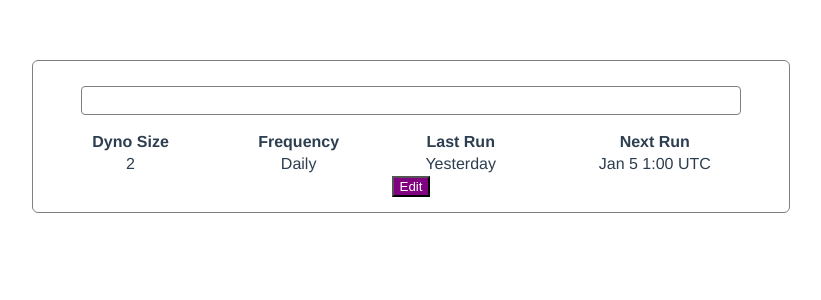
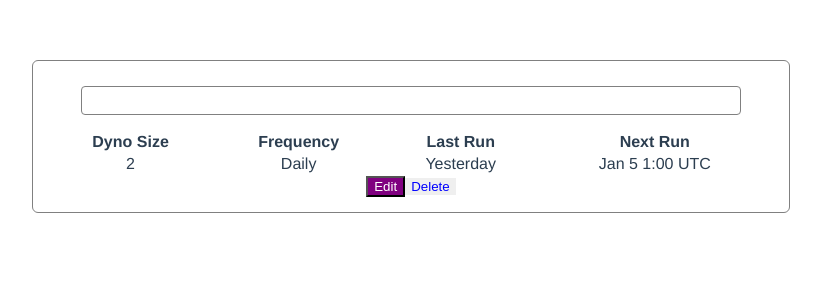
Before and after one commit to TheMkrage/Scheduler, a Vue app: page / in a window 1280 px wide. Shown: the top 300 px of the page, without its empty margins (229-1050 px from the left). Built offline with nearby package versions, Linux system fonts and the light colour scheme.

Commit message:
destructive button

```diff
--- a/src/components/Schedule.vue
+++ b/src/components/Schedule.vue
@@ -37,7 +37,8 @@
 				</td>
 			</tr>
 		</table>
-		<button class="button" :class="{ dominant: !isEditing }" @click="toggleEditing">{{ isEditing ? 'Save' : 'Edit' }}</button>
+		<button class="main-button" :class="{ dominant: !isEditing }" @click="toggleEditing">{{ isEditing ? 'Save' : 'Edit' }}</button>
+		<button class="text-only-button" @click="destructiveButtonPressed">{{ isEditing ? 'Cancel' : 'Delete' }}</button>
 	</div>
 </template>
 
@@ -71,18 +72,30 @@ export default {
 	methods: {
 		toggleEditing() {
 			this.isEditing = !this.isEditing;
+		},
+
+		destructiveButtonPressed() {
+			if (this.isEditing) {
+				this.isEditing = false;
+			} else {
+				this.$emit('delete');
+			}
 		}
 	}
 }
 </script>
 
 <style type="text/css">
-.button {
+.text-only-button {
+	border: 0px solid gray;
+	color: blue;
+}
+.main-button {
 	background-color: white;
 	color: black;
 }
 
-.button.dominant {
+.main-button.dominant {
 	background-color: purple;
 	color: white;
 }
```
